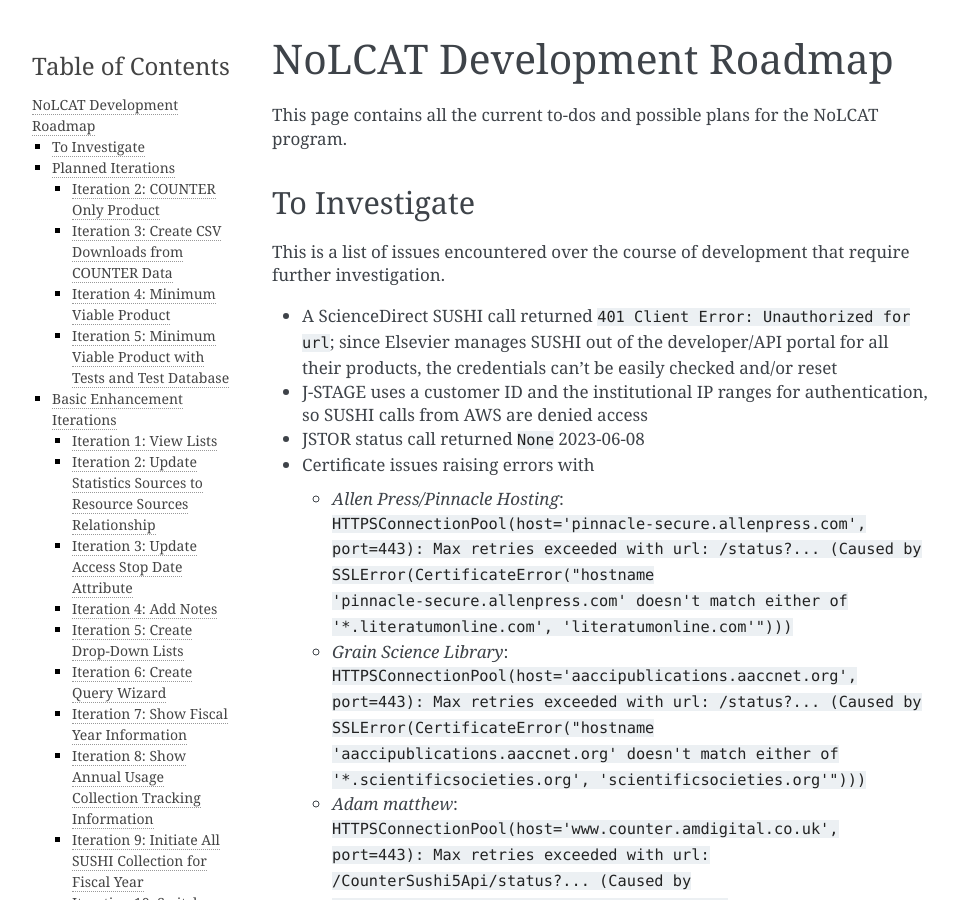
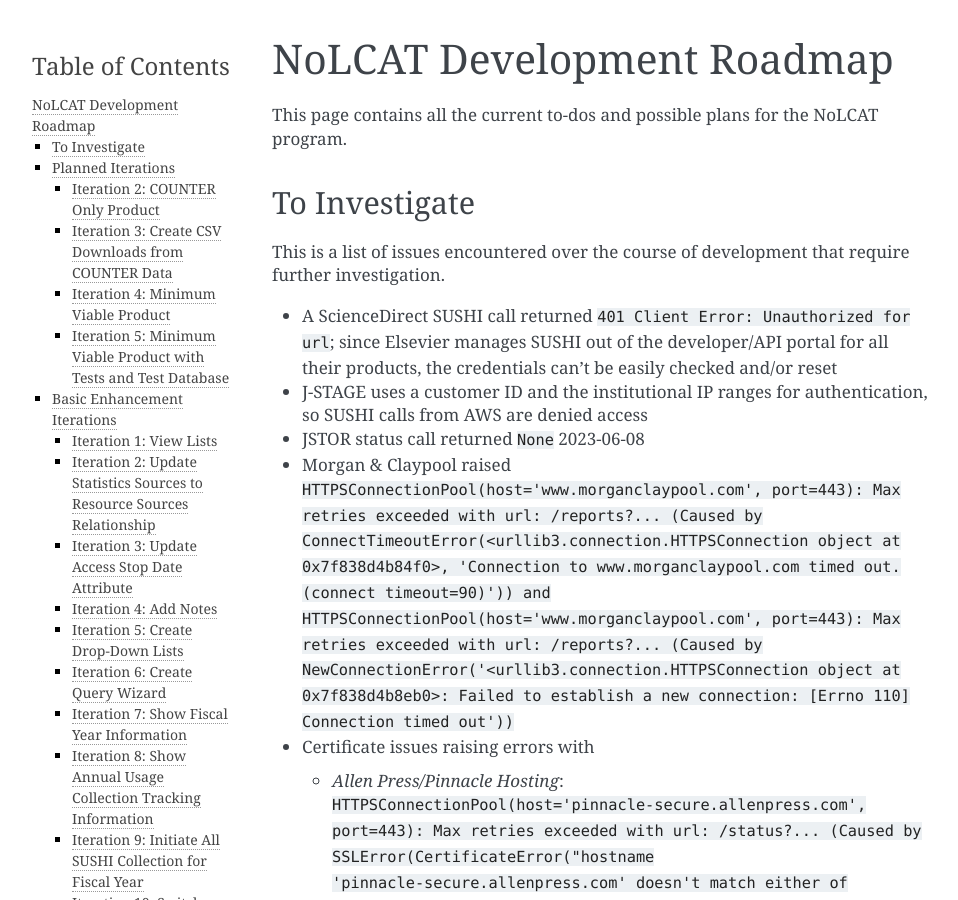
Before and after one commit to ereiskind/nolcat, a Sphinx documentation site: the page built from docs/source/roadmap.rst, in a window 1280 px wide and 900 px high. Shown: the whole window, without its empty margins (148-1106 px from the left). Built offline with Sphinx 7.4.7, drawn with Linux system fonts in a browser that asks for light colours.

Commit message:
Add note about M&C timeout

```diff
--- a/docs/source/roadmap.rst
+++ b/docs/source/roadmap.rst
@@ -9,6 +9,7 @@
 * A ScienceDirect SUSHI call returned ``401 Client Error: Unauthorized for url``; since Elsevier manages SUSHI out of the developer/API portal for all their products, the credentials can't be easily checked and/or reset
 * J-STAGE uses a customer ID and the institutional IP ranges for authentication, so SUSHI calls from AWS are denied access
 * JSTOR status call returned ``None`` 2023-06-08
+* Morgan & Claypool raised ``HTTPSConnectionPool(host='www.morganclaypool.com', port=443): Max retries exceeded with url: /reports?... (Caused by ConnectTimeoutError(<urllib3.connection.HTTPSConnection object at 0x7f838d4b84f0>, 'Connection to www.morganclaypool.com timed out. (connect timeout=90)')) and HTTPSConnectionPool(host='www.morganclaypool.com', port=443): Max retries exceeded with url: /reports?... (Caused by NewConnectionError('<urllib3.connection.HTTPSConnection object at 0x7f838d4b8eb0>: Failed to establish a new connection: [Errno 110] Connection timed out'))``
 * Certificate issues raising errors with
 
   * *Allen Press/Pinnacle Hosting*: ``HTTPSConnectionPool(host='pinnacle-secure.allenpress.com', port=443): Max retries exceeded with url: /status?... (Caused by SSLError(CertificateError("hostname 'pinnacle-secure.allenpress.com' doesn't match either of '*.literatumonline.com', 'literatumonline.com'")))``
```
